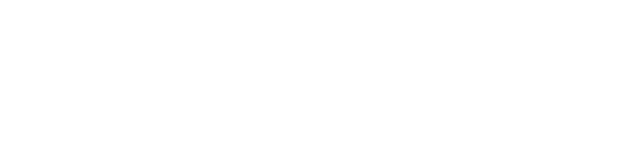
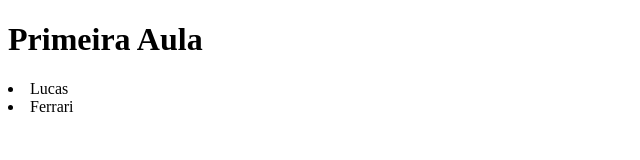
Before and after one commit to robertoiori/aula1, a plain HTML site: page index.html in a window 1280 px wide. Shown: the whole page, without its empty margins (0-640 px from the left). Drawn offline with Linux system fonts and the light colour scheme.

Commit message:
Update index.html

```diff
--- a/index.html
+++ b/index.html
@@ -4,6 +4,8 @@
 	<title></title>
 </head>
 <body>
-
+	<h1> Primeira Aula</h1>
+	<li>Lucas</li>
+	<li>Ferrari</li>
 </body>
 </html>
```
